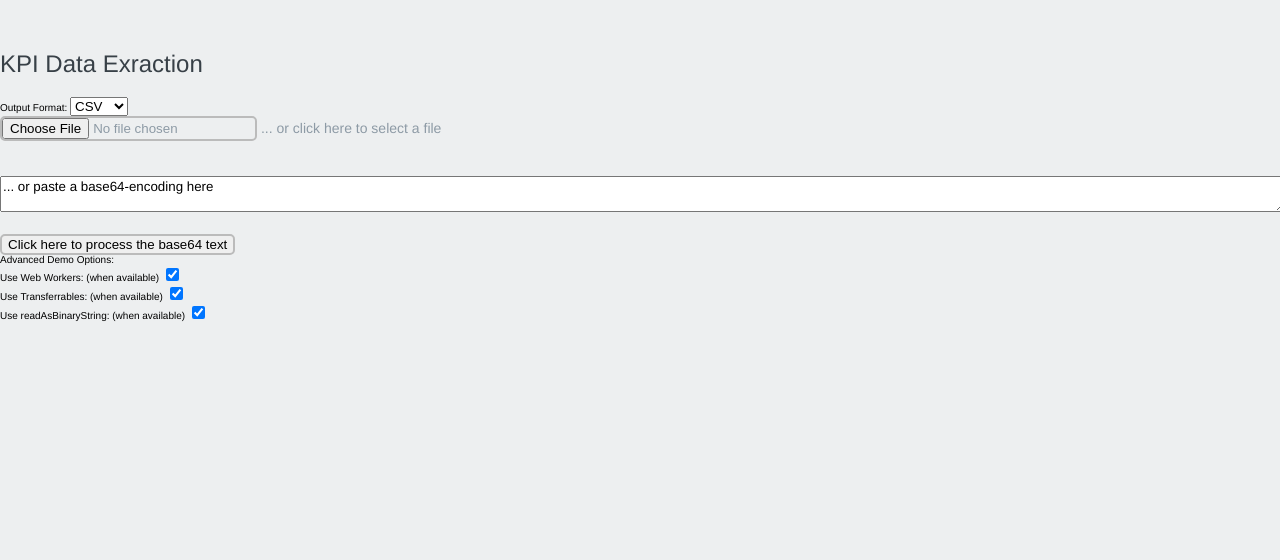
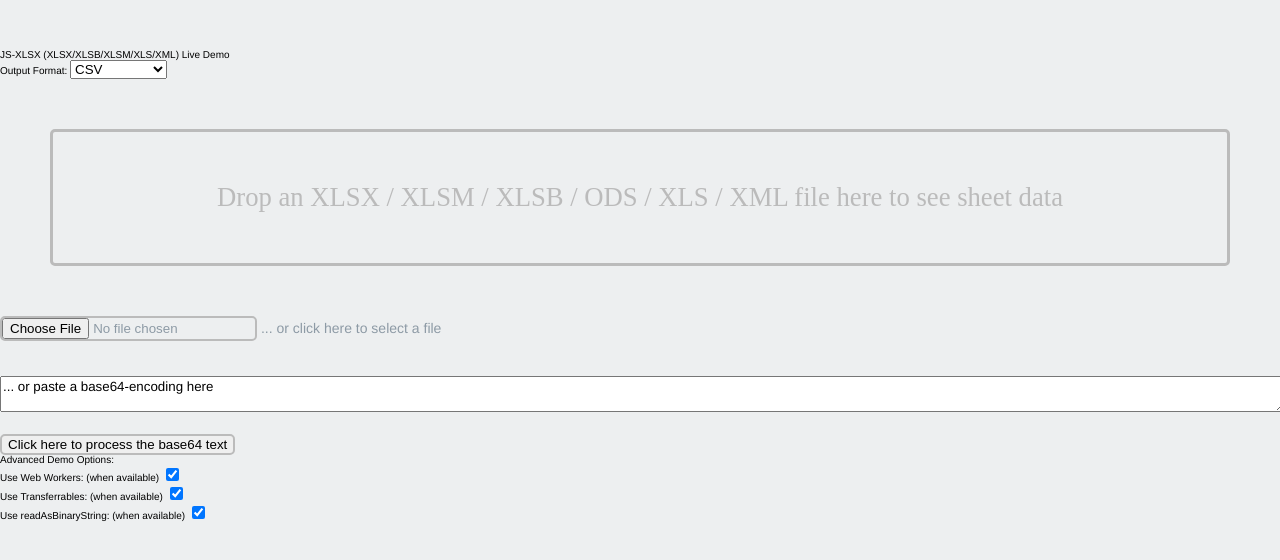
Before and after one commit to ckltennis/kpi_Phase2, a website with bundled scripts: page index.html in a window 1280 px wide. Built offline with nearby package versions, Linux system fonts and the light colour scheme.

Commit message:
Update Index.html

```diff
--- a/index.html
+++ b/index.html
@@ -8,7 +8,7 @@
 <title>JS-XLSX Live Demo</title>
 <style>
 #drop{
-	border:3px solid #bbb;
+	border:2px dashed #bbb;
 	-moz-border-radius:5px;
 	-webkit-border-radius:5px;
 	border-radius:5px;
@@ -22,16 +22,18 @@
 </style>
 </head>
 <body>
-<h1>KPI Data Exraction</h1>
-<b></b><br />
+<b>JS-XLSX (XLSX/XLSB/XLSM/XLS/XML) Live Demo</b><br />
 Output Format:
 <select name="format">
 <option value="csv" selected> CSV</option>
 <option value="json"> JSON</option>
+<option value="form"> FORMULAE</option>
 </select><br />
 <!--<input type="radio" name="format" value="csv" checked> CSV<br>
 <input type="radio" name="format" value="json"> JSON<br>
 <input type="radio" name="format" value="form"> FORMULAE<br> -->
+
+<div id="drop">Drop an XLSX / XLSM / XLSB / ODS / XLS / XML file here to see sheet data</div>
 <p><input type="file" name="xlfile" id="xlf" /> ... or click here to select a file</p>
 <textarea id="b64data">... or paste a base64-encoding here</textarea>
 <input type="button" id="dotext" value="Click here to process the base64 text" onclick="b64it();"/><br />
```
